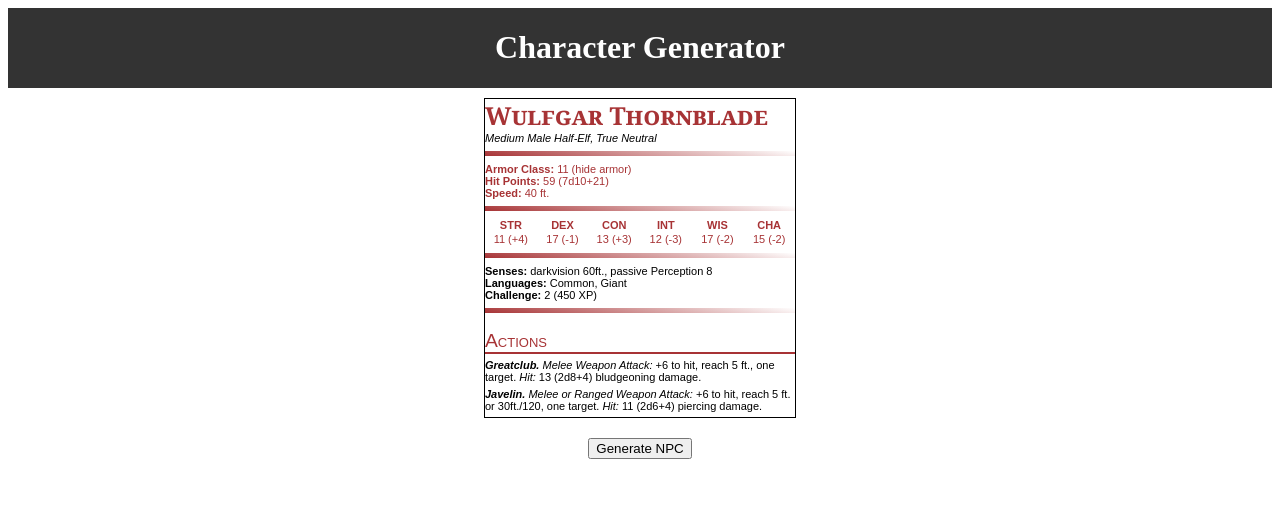
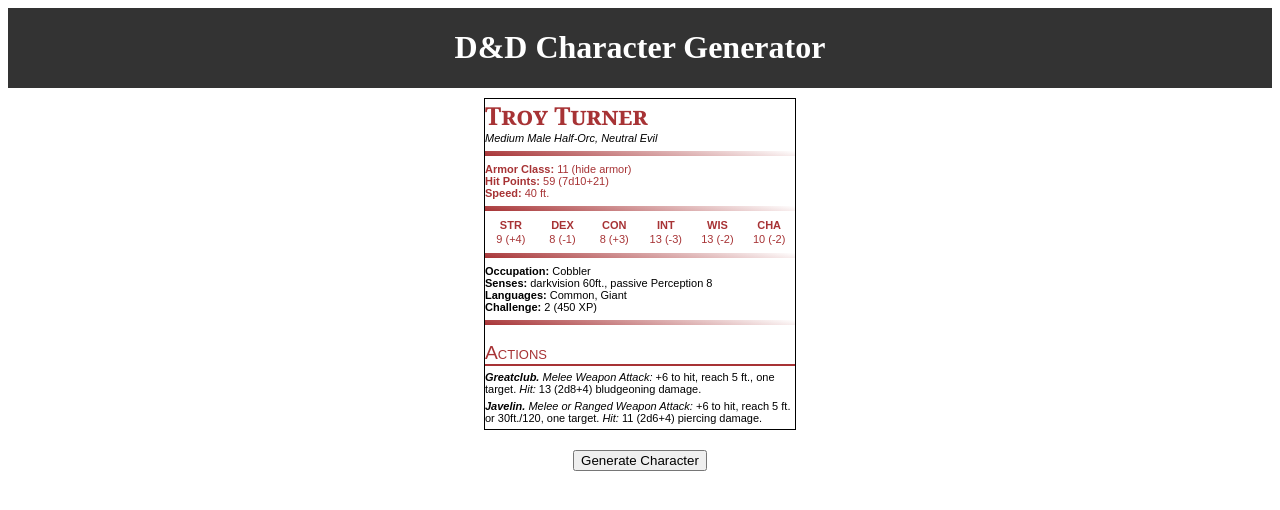
Before and after one commit to codymccormick/Character-Generator, a SvelteKit app: page / in a window 1280 px wide. Shown: the top 510 px of the page. Built offline with nearby package versions, Linux system fonts and the light colour scheme.

Commit message:
Added fakerJS for name generation

```diff
--- a/package.json
+++ b/package.json
@@ -24,5 +24,8 @@
 		"vite": "^4.0.0",
 		"vitest": "^0.25.3"
 	},
-	"type": "module"
+	"type": "module",
+	"dependencies": {
+		"faker": "^5.5.3"
+	}
 }
--- a/src/routes/Header.svelte
+++ b/src/routes/Header.svelte
@@ -1,6 +1,6 @@
 <header>
 	<div id="title">
-		<h1>Character Generator</h1>
+		<h1>D&D Character Generator</h1>
 	</div>
 </header>
 
--- a/src/routes/StatBlock.svelte
+++ b/src/routes/StatBlock.svelte
@@ -1,15 +1,16 @@
 <script>
 	import { onMount } from 'svelte';
-	import { firstNames, lastNames, genders, races, classes, alignments, occupations } from './data';
+	import { genders, races, classes, alignments, occupations } from './data';
 	import { getRandomItemFromArray, rollStat } from './helper';
+	import faker from 'faker';
 
-	let npc = {};
+	let character = {};
 
-	onMount(() => generateNPC());
+	onMount(() => generateCharacter());
 
-	function generateNPC() {
-		npc = {
-			name: getRandomItemFromArray(firstNames) + " " + getRandomItemFromArray(lastNames),
+	function generateCharacter() {
+		character = {
+			name: faker.name.findName() ,
 			race: getRandomItemFromArray(races),
 			gender: getRandomItemFromArray(genders),
 			class: getRandomItemFromArray(classes),
@@ -31,8 +32,8 @@
 		contenteditable="true"
 		style="width:310px; font-family:Arial,Helvetica,sans-serif;font-size:11px;"
 	>
-		<div class="name">{npc.name}</div>
-		<div class="description">Medium {npc.gender} {npc.race}, {npc.alignment}</div>
+		<div class="name">{character.name}</div>
+		<div class="description">Medium {character.gender} {character.race}, {character.alignment}</div>
 
 		<div class="gradient" />
 
@@ -54,17 +55,18 @@
 				<th>CHA</th>
 			</tr>
 			<tr>
-				<td>{npc.strength} (+4)</td>
-				<td>{npc.dexterity} (-1)</td>
-				<td>{npc.constitution} (+3)</td>
-				<td>{npc.intelligence} (-3)</td>
-				<td>{npc.wisdom} (-2)</td>
-				<td>{npc.charisma} (-2)</td>
+				<td>{character.strength} (+4)</td>
+				<td>{character.dexterity} (-1)</td>
+				<td>{character.constitution} (+3)</td>
+				<td>{character.intelligence} (-3)</td>
+				<td>{character.wisdom} (-2)</td>
+				<td>{character.charisma} (-2)</td>
 			</tr>
 		</table>
 
 		<div class="gradient" />
 
+		<div><span class="bold">Occupation: </span><span> {character.occupation}</span></div>
 		<div><span class="bold">Senses: </span><span> darkvision 60ft., passive Perception 8</span></div>
 		<div><span class="bold">Languages: </span><span> Common, Giant</span></div>
 		<div><span class="bold">Challenge: </span><span> 2 (450 XP)</span></div>
@@ -94,7 +96,7 @@
 </main>
 
 <div id="button">
-	<button on:click={generateNPC}>Generate NPC</button>
+	<button on:click={generateCharacter}>Generate Character</button>
 </div>
 
 <style>
--- a/src/routes/data.js
+++ b/src/routes/data.js
@@ -1,59 +1,3 @@
-export const firstNames = [
-	'Aldric',
-	'Briar',
-	'Cassius',
-	'Elden',
-	'Kael',
-	'Marius',
-	'Orion',
-	'Riven',
-	'Sebastian',
-	'Zephyr',
-	'Aerin',
-	'Alyndra',
-	'Bryn',
-	'Cordelia',
-	'Drogathar',
-	'Erevan',
-	'Fenris',
-	'Gorstag',
-	'Hatharal',
-	'Iliyanbruen',
-	'Jandar',
-	'Kethryllia',
-	'Larethar',
-	'Mellifleur',
-	'Nimblefinger',
-	'Ophala',
-	'Paelias',
-	'Quarion',
-	'Rolen',
-	'Soveliss',
-	'Thia',
-	'Uma',
-	'Valindra',
-	'Wulfgar',
-	'Xanaphia'
-];
-
-export const lastNames = [
-	"Blackthorn",
-	"Dragonforge",
-	"Fireheart",
-	"Goldmane",
-	"Ironfist",
-	"Jadeblade",
-	"Moonwhisper",
-	"Nightshade",
-	"Ravenwing",
-	"Shadowhunter",
-	"Silverhand",
-	"Stargazer",
-	"Stormborn",
-	"Thornblade",
-	"Windrider",
-  ];
-
 export const genders = [
 	'Male',
 	'Female'
```
Also changed, not shown: 1 other file (tests, documents, lock files or other folders).
